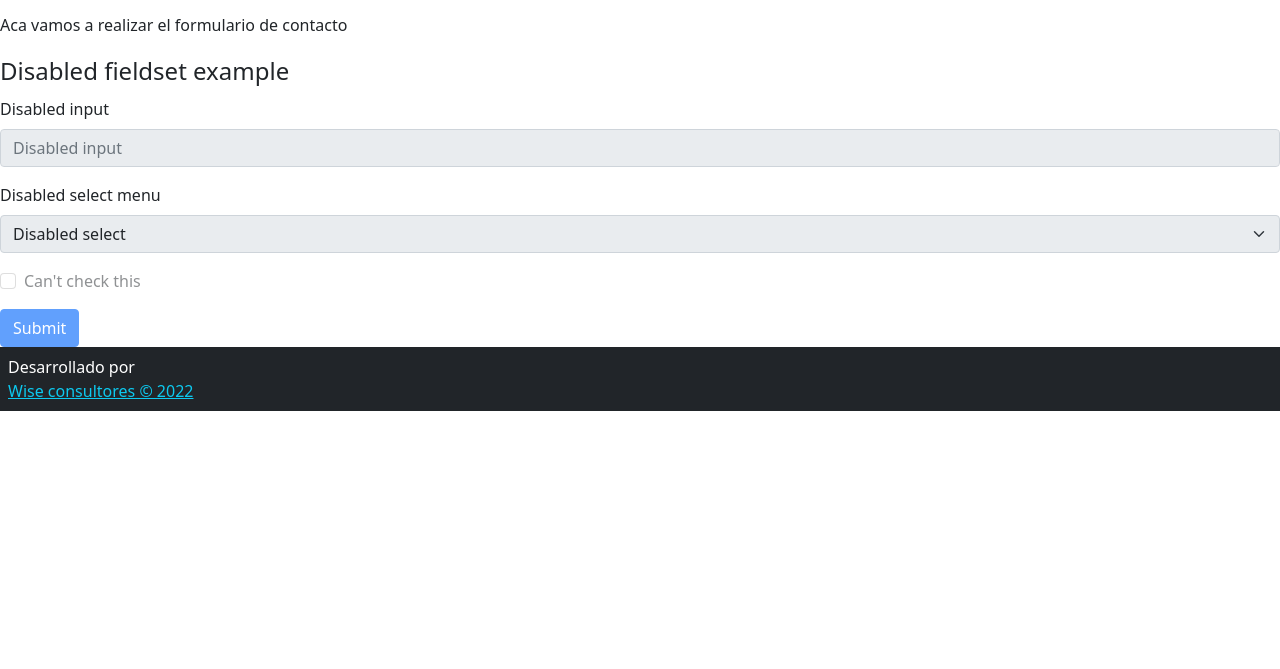
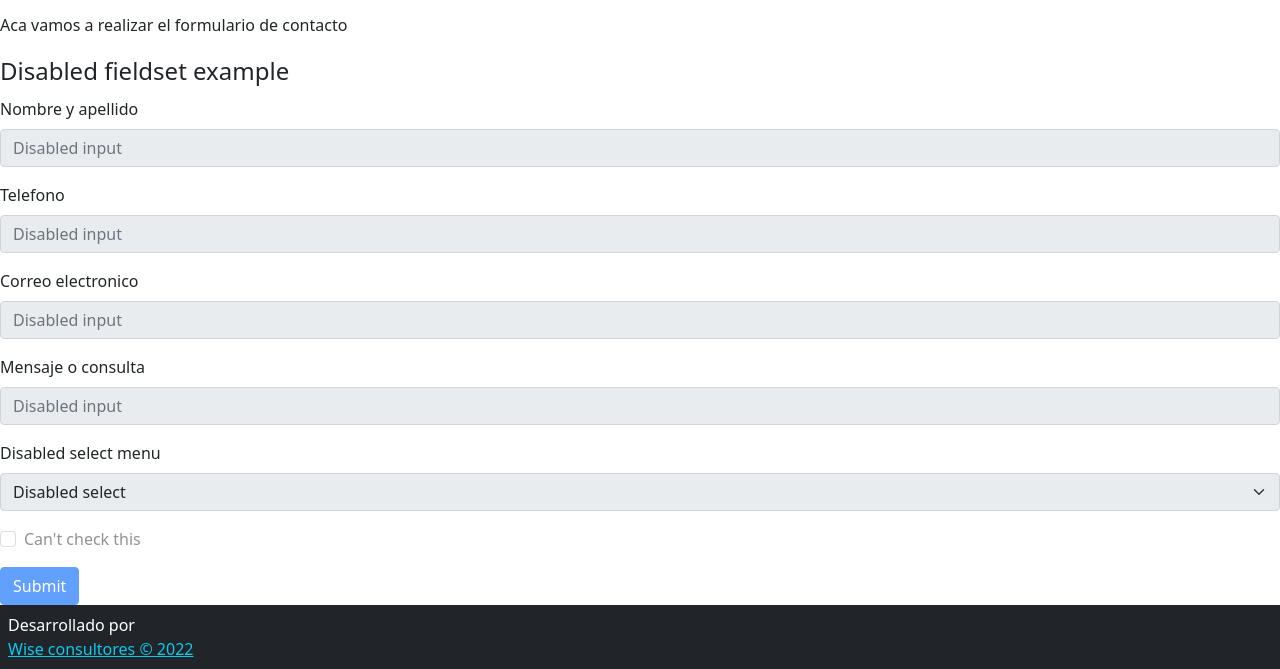
Before and after one commit to mrivaslezama/viajeschile, a plain HTML site: page index.html in a window 1280 px wide. Shown: the part 1091-1760 px from the top of the page. Before the commit the page ends 1502 px from the top, so only its background shows below. Drawn offline with nearby package versions, Linux system fonts and the light colour scheme; a script that the page names is missing; a web font is replaced by a local one.

Commit message:
añadiendo cosas al index

```diff
--- a/index.html
+++ b/index.html
@@ -99,13 +99,27 @@
 
     <!--tarjetas-->
 
+
+
     <!--formulario de contacto-->
     <p>Aca vamos a realizar el formulario de contacto</p>
     <form>
       <fieldset disabled>
         <legend>Disabled fieldset example</legend>
           <div class="mb-3">
-            <label for="disabledTextInput" class="form-label">Disabled input</label>
+            <label for="disabledTextInput" class="form-label">Nombre y apellido</label>
+            <input type="text" id="disabledTextInput" class="form-control" placeholder="Disabled input">
+          </div>
+          <div class="mb-3">
+            <label for="disabledTextInput" class="form-label">Telefono</label>
+            <input type="text" id="disabledTextInput" class="form-control" placeholder="Disabled input">
+          </div>
+          <div class="mb-3">
+            <label for="disabledTextInput" class="form-label">Correo electronico</label>
+            <input type="text" id="disabledTextInput" class="form-control" placeholder="Disabled input">
+          </div>
+          <div class="mb-3">
+            <label for="disabledTextInput" class="form-label">Mensaje o consulta</label>
             <input type="text" id="disabledTextInput" class="form-control" placeholder="Disabled input">
           </div>
           <div class="mb-3">
```
